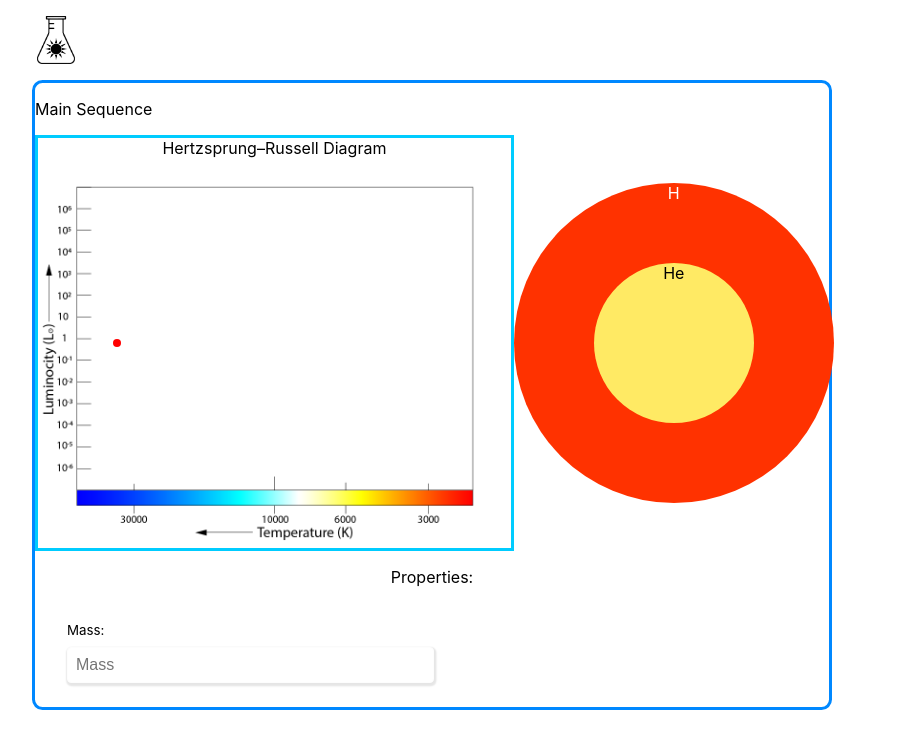
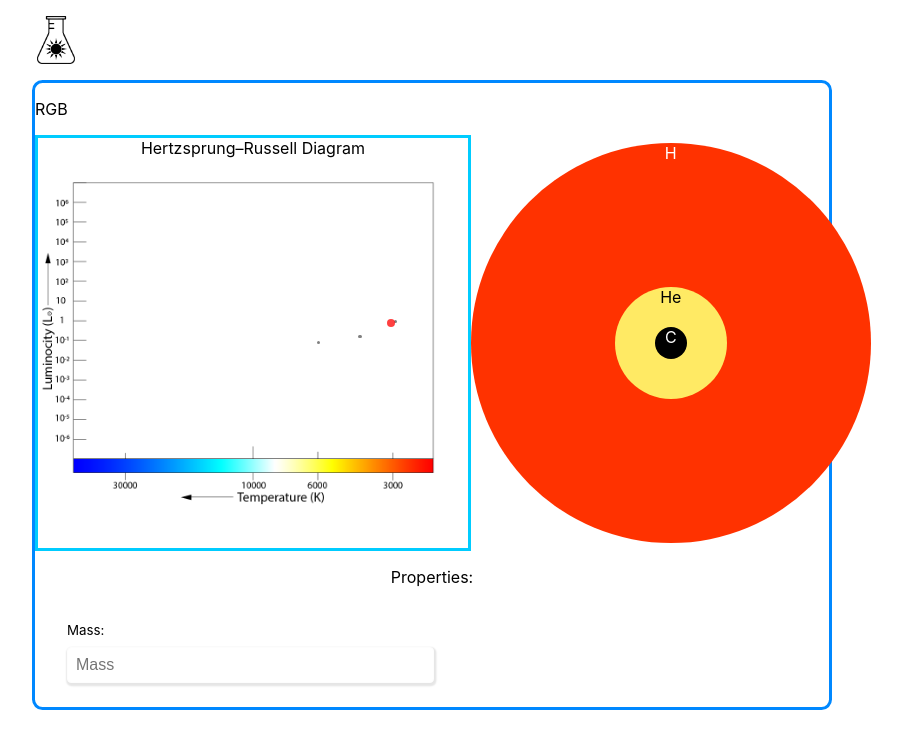
Before and after one commit to meetinger/starlabReact, a React (Create React App) app: page / in a window 1280 px wide. Shown: the top 748 px of the page, without its empty margins (208-1110 px from the left). Built offline with nearby package versions, Linux system fonts and the light colour scheme.

Commit message:
Add evolution track

```diff
--- a/src/components/HRdiagram/HRDiagram.js
+++ b/src/components/HRdiagram/HRDiagram.js
@@ -13,30 +13,36 @@ export class HRDiagram extends React.Component {
 
     constructor(props) {
         super(props);
+        if (props.track === undefined) {
             this.state = {
                 pointX: this.getXByTemperature(props.x),
-            pointY: this.getYByLuminosity(props.y)
+                pointY: this.getYByLuminosity(props.y),
+                track: []
             }
-        // this.state.pointX = props.x;
-        // this.state.pointY = props.y;
-        // this.setState({
-        //     pointX: this.props.x,
-        //     pointY: this.props.y
-        // });
-        console.log(this.state)
+        } else {
+            this.state = {
+                pointX: this.getXByTemperature(props.x),
+                pointY: this.getYByLuminosity(props.y),
+                track: props.track
             }
-
-    getYByLuminosity(val) {
-        return 100 -
-            (50 + Math.log10(val)*7)
+        }
     }
 
 
-    getXByTemperature(val) {
-        return 100 - Math.log10(val)*80 + 268
+getYByLuminosity(val)
+{
+    return 100 -
+        (50 + Math.log10(val) * 7)
 }
 
-    componentWillReceiveProps(nextProps) {
+
+getXByTemperature(val)
+{
+    return 100 - Math.log10(val) * 80 + 268.2
+}
+
+componentWillReceiveProps(nextProps)
+{
     this.setState({
         pointX: this.getXByTemperature(nextProps.x),
         pointY: this.getYByLuminosity(nextProps.y)
@@ -44,7 +50,8 @@ export class HRDiagram extends React.Component {
 }
 
 
-    genList(a, b, multiplier) {
+genList(a, b, multiplier)
+{
     let buf = []
     for (let i = Math.min(a, b); i <= Math.max(a, b); i *= multiplier) {
         buf.push((<li>{i}</li>))
@@ -52,63 +59,51 @@ export class HRDiagram extends React.Component {
     return buf;
 }
 
-    // componentDidMount() {
-    //     this.timerID = setInterval(
-    //         () => this.tick(),
-    //         500
-    //     );
-    // }
-    //
-    // componentWillUnmount() {
-    //     clearInterval(this.timerID);
-    // }
-    //
-    // tick() {
-    //     if(this.flag){
-    //         this.setState({
-    //             pointX:65,
-    //             pointY:75
-    //         });
-    //         this.flag=false
-    //     }else{
-    //         this.setState({
-    //             pointX:70,
-    //             pointY:20
-    //         });
-    //         this.flag=true;
-    //     }
-    //
-    //     console.log("X: " + this.getPointX() + " Y:" + this.getPointY())
-    //     console.log("StateX: " + this.state.x + " StateY:" + this.state.y)
-    //     console.log("State:",this.state)
-    //     console.log("Comp: " + this.getComponent())
-    //     // render()
-    // }
+getPointsDist(a, b)
+{
+    return Math.sqrt(Math.pow(this.getXByTemperature(b.temperature) - this.getXByTemperature(a.temperature), 2) + Math.pow(this.getYByLuminosity(b.luminosity) - this.getYByLuminosity(a.luminosity), 2))
+}
 
-    render() {
-        // console.log(11111)
-        // this.startTimer();
+genTrack(arr)
+{
+    let divs = []
+    for (let i = 0; i < arr.length; ++i) {
+        //TODO add interpolation
+        divs.push(<div className={styles.track} style={{
+            top: "calc(" + this.getYByLuminosity(arr[i].luminosity) + "% - 0.1rem)",
+            left: "calc(" + this.getXByTemperature(arr[i].temperature) + "% - 0.1rem)"
+        }}/>)
+    }
+    return divs;
+}
+
+
+render()
+{
     return (
-            // const
         <div className={styles.HRDiagramWrapper}>
             <div className={styles.hrheader}>Hertzsprung–Russell Diagram</div>
             <div className={styles.HRDiagram}>
                 <div className={styles.point}
-                         style={{top: "calc("+this.state.pointY + "% - 0.25rem)", left: "calc("+this.state.pointX + "% - 0.25rem)"}}/>
+                     style={{
+                         top: "calc(" + this.state.pointY + "% - 0.25rem)",
+                         left: "calc(" + this.state.pointX + "% - 0.25rem)"
+                     }}/>
                 <div></div>
+                {this.genTrack(this.state.track)}
             </div>
             <div className={styles.hrfooter}></div>
 
         </div>);
-
-
 }
 
-    getComponent() {
+getComponent()
+{
     return (<HRDiagram x={this.state.pointX} y={this.state.pointY}/>);
 }
 
-    getPoint() {
+getPoint()
+{
     return this.point;
 }
 
--- a/src/components/HRdiagram/HRDiagram.module.scss
+++ b/src/components/HRdiagram/HRDiagram.module.scss
@@ -16,6 +16,7 @@
 
 
   .HRDiagram {
+    position: relative;
     //width: 100%;
     //height: 100%;
     //background-color: aqua;
@@ -72,15 +73,23 @@
 
 }
 .point{
-  position: relative;
+  position: absolute;
   width: 0.5rem;
   height: 0.5rem;
   border-radius: 3rem;
-  background-color: red;
+  background-color: rgba(255, 0, 0,0.75);
   z-index: 2;
   top:0;
   left:0;
   transition: 1s;
+}
+.track{
+  position: absolute;
+  width: 0.2rem;
+  height: 0.2rem;
+  z-index: 0;
+  background-color: gray;
+  border-radius: 0.5rem;
 }
 //$hrtextheight
 .hrheader{
--- a/src/components/Main/Main.js
+++ b/src/components/Main/Main.js
@@ -15,36 +15,59 @@ export class Main extends React.Component {
             }, {
                 matter: "He",
                 color: [255, 234, 100],
-                size: "10rem"
+                size: "3rem"
             }
             ],
             properties: {
                 luminosity: 1,
-                temperature: 30000,
+                temperature: 5600,
                 stage: "Main Sequence",
+                age: 0
+            },
+            delay: 1000
+        },
+        {
+            structure: [{
+                matter: "H",
+                color: [255, 50, 0],
+                size: "25rem"
+            }, {
+                matter: "He",
+                color: [255, 234, 100],
+                size: "4rem"
+            }
+            ],
+            properties: {
+                luminosity: 2,
+                temperature: 4000,
+                stage: "SubGiant",
                 age: 0
             },
             delay: 2000
         },
-        // {
-        //     structure: [{
-        //         matter: "H",
-        //         color: [255, 50, 0],
-        //         size: "25rem"
-        //     }, {
-        //         matter: "He",
-        //         color: [255, 234, 100],
-        //         size: "15rem"
-        //     }
-        //     ],
-        //     properties: {
-        //         luminosity: 75,
-        //         temperature: 20,
-        //         stage: "AGB",
-        //         age: 100000
-        //     },
-        //     delay: 2000
-        // }
+        {
+            structure: [{
+                matter: "H",
+                color: [255, 50, 0],
+                size: "25rem"
+            }, {
+                matter: "He",
+                color: [255, 234, 100],
+                size: "7rem"
+            }, {
+                matter: "С",
+                color: [0, 0, 0],
+                size: "2rem"
+            }
+            ],
+            properties: {
+                luminosity: 10,
+                temperature: 3000,
+                stage: "RGB",
+                age: 0
+            },
+            delay: 2000
+        },
     ]
 
     constructor(props) {
@@ -67,10 +90,20 @@ export class Main extends React.Component {
 
     start() {
         let delay = 0;
+        for (let j = 0; j < 5; ++j) {
+            for (let i of this.calculated) {
+                delay += i.delay
+                setTimeout(this.setStage.bind(this), delay, i);
+            }
+        }
+    }
+
+    extractTrack() {
+        let track = []
         for (let i of this.calculated) {
-            delay+=i.delay
-            setTimeout(this.setStage.bind(this), delay, i);
+            track.push({luminosity: i.properties.luminosity, temperature: i.properties.temperature})
         }
+        return track
     }
 
     render() {
@@ -90,13 +123,16 @@ export class Main extends React.Component {
             }
         ]
 
+        let track = []
+
 
         return (<div className={styles.main}>
             {Navbar}
             <div className={styles.body}>
                 <p>{this.state.stage.properties.stage}</p>
                 <div className={styles.section}>
-                    <HRDiagram x={this.state.stage.properties.temperature} y={this.state.stage.properties.luminosity}/>
+                    <HRDiagram x={this.state.stage.properties.temperature} y={this.state.stage.properties.luminosity}
+                               track={this.extractTrack()}/>
                     <div className={styles.structureWrapper}>
                         {/*<div></div>*/}
                         <Structure shells={this.state.stage.structure}/>
```
Lines whose indentation alone changed are shown as unchanged.
